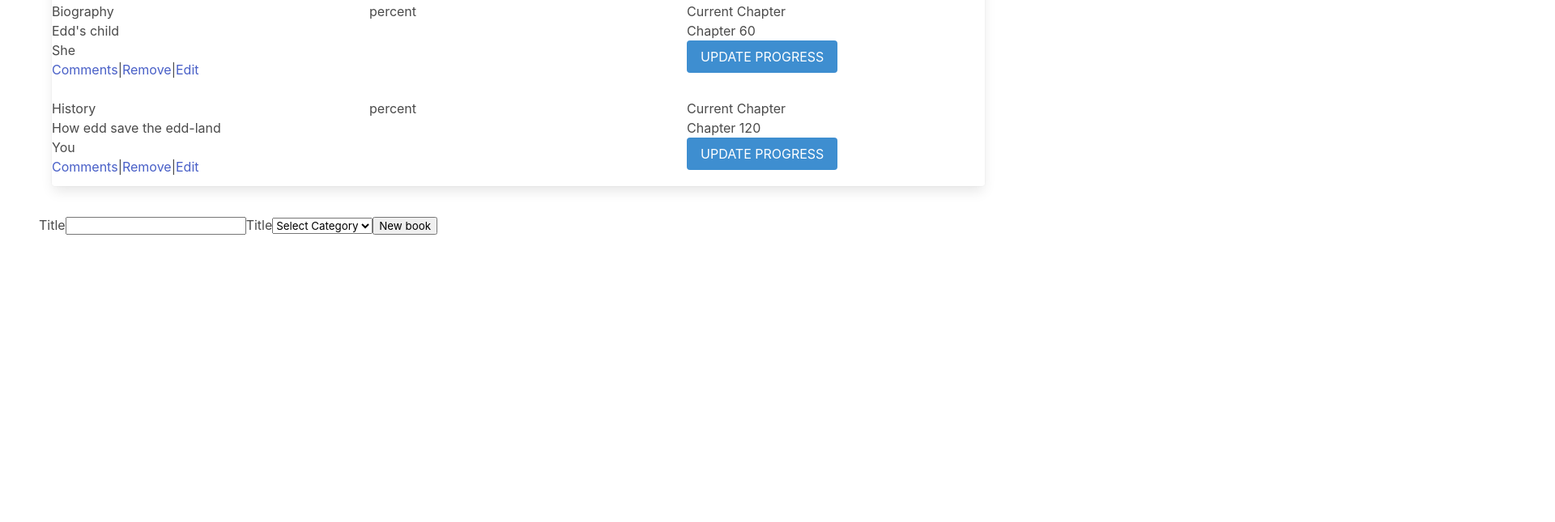
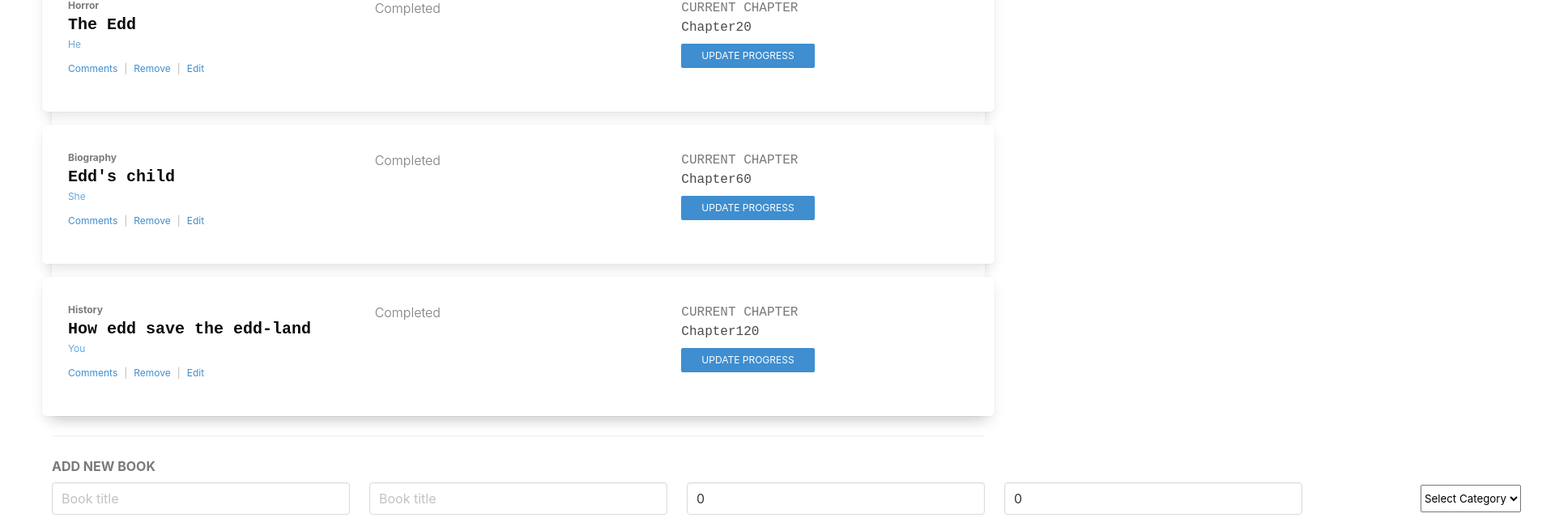
Before and after one commit to edxco/bookstore, a React (Create React App) app: page / in a window 1280 px wide. Shown: the part 290-935 px from the top of the page at 81% size, 1920 px wide, since content can reach past the window. Before the commit the page ends 800 px from the top, so only its background shows below. Built offline with nearby package versions, Linux system fonts and the light colour scheme.

Commit message:
Style with Bulma

```diff
--- a/src/components/Book.js
+++ b/src/components/Book.js
@@ -2,32 +2,49 @@ import React from 'react';
 import PropTypes from 'prop-types';
 
 const Book = ({ book, handleRemoveBook }) => (
-  <div className="columns">
+  <div className="my-4">
+    <div className="columns my-4 box">
       <div className="column">
         <div>
-        <p>{book.category}</p>
-        <h1>{book.title}</h1>
-        <p>{book.author}</p>
+          <p className="is-size-7 has-text-weight-bold has-text-grey">
+            {book.category}
+          </p>
+          <h1 className="is-size-5 has-text-weight-bold has-text-black is-family-monospace">
+            {book.title}
+          </h1>
+          <p className="is-size-7 has-text-weight-light has-text-info">
+            {book.author}
+          </p>
         </div>
-      <div className="is-flex">
-        <a href="#!">Comments</a>
-        <div>|</div>
-        <a href="#!" onClick={() => handleRemoveBook(book)}>Remove</a>
-        <div>|</div>
-        <a href="#!">Edit</a>
+        <div className="is-flex is-size-7 my-3">
+          <a href="#!" className="has-text-info">
+            Comments
+          </a>
+          <div className="mx-2 has-text-grey-light">|</div>
+          <a href="#!" className="has-text-info" onClick={() => handleRemoveBook(book)}>
+            Remove
+          </a>
+          <div className="mx-2 has-text-grey-light">|</div>
+          <a href="#!" className="has-text-info">
+            Edit
+          </a>
         </div>
       </div>
-    <div className="column">
-      percent
+      <div className="column has-text-weight-light has-text-grey">
+        Completed
       </div>
-    <div className="column">
-      <p>Current Chapter</p>
-      <h1>
+      <div className="column is-family-monospace">
+        <p className="is-size-6 has-text-weight-light has-text-grey is-uppercase">
+          Current Chapter
+        </p>
+        <h1 className="mb-2">
           Chapter
-        {' '}
           {book.chapter}
         </h1>
-      <button className="button is-info" type="button">UPDATE PROGRESS</button>
+        <button className="button is-info is-small px-5" type="button">
+          UPDATE PROGRESS
+        </button>
+      </div>
     </div>
   </div>
 );
--- a/src/containers/BookForm.js
+++ b/src/containers/BookForm.js
@@ -19,6 +19,9 @@ const BookForm = ({ createNewBook }) => {
     id: uniqid(),
     title: '',
     category: '',
+    author: '',
+    totalChapter: 0,
+    chapter: 0,
   });
 
   const handleChange = ({ target }) => {
@@ -35,20 +38,70 @@ const BookForm = ({ createNewBook }) => {
       id: uniqid.process(),
       title: '',
       category: '',
+      author: '',
+      totalChapter: 0,
+      chapter: 0,
     });
   };
 
   return (
-    <div className="container m-6">
-      <form>
-        <label htmlFor="title">
-          Title
-          <input value={data.title} onChange={handleChange} id="title" name="title" type="text" />
-        </label>
+    <div className="container mx-auto">
+      <hr />
+      <div className="has-text-weight-bold has-text-grey mb-2">
+        ADD NEW BOOK
+      </div>
+      <form className="columns is-align-items-center">
+        <div className="column is-one-third is-justify-content-center is-flex">
+          <input
+            className="input"
+            value={data.title}
+            onChange={handleChange}
+            id="title"
+            name="title"
+            type="text"
+            placeholder="Book title"
+          />
+        </div>
 
-        <label htmlFor="options">
-          Title
+        <div className="column is-one-third is-justify-content-center is-flex">
+          <input
+            className="input"
+            value={data.author}
+            onChange={handleChange}
+            id="title"
+            name="title"
+            type="text"
+            placeholder="Book title"
+          />
+        </div>
+
+        <div className="column is-one-third is-justify-content-center is-flex">
+          <input
+            className="input"
+            value={data.totalChapter}
+            onChange={handleChange}
+            id="title"
+            name="title"
+            type="text"
+            placeholder="Book title"
+          />
+        </div>
+
+        <div className="column is-one-third is-justify-content-center is-flex">
+          <input
+            className="input"
+            value={data.chapter}
+            onChange={handleChange}
+            id="title"
+            name="title"
+            type="text"
+            placeholder="Book title"
+          />
+        </div>
+
+        <div className="column is-one-third is-justify-content-center is-flex">
           <select
+            className="select"
             onChange={handleChange}
             name="category"
             id="options"
@@ -63,8 +116,12 @@ const BookForm = ({ createNewBook }) => {
               </option>
             ))}
           </select>
-        </label>
-        <input onClick={(e) => handleClick(e)} type="submit" value="New book" />
+        </div>
+
+        <div className="column is-one-third is-justify-content-center is-flex">
+          <input className="button is-info" onClick={(e) => handleClick(e)} type="submit" value="New book" />
+        </div>
+
       </form>
     </div>
   );
--- a/src/containers/BookList.js
+++ b/src/containers/BookList.js
@@ -25,15 +25,14 @@ const BooksList = ({
   };
 
   return (
-
     <>
       <nav className="navbar container">
         <div className="navbar-brand">
-          <a className="navbar-item" href="https://bulma.io">
-            BOOK STORE
+          <a className="navbar-item has-text-info has-text-weight-bold is-size-4" href="https://nameless-dusk-00402.herokuapp.com/">
+            BOOKSTORE CMS
           </a>
         </div>
-        <div className="navbar-menu">
+        <div className="navbar-menu is-active">
           <div className="navbar-start">
             <div className="navbar-item">
               <a href="#!">Books</a>
@@ -42,23 +41,15 @@ const BooksList = ({
               <CategoryFilter selection={handleFilterChange} />
             </div>
           </div>
-          <div className="navbar-end">
-            l
-          </div>
+          <div className="navbar-end">l</div>
         </div>
       </nav>
 
       <div className="container card">
         {selectedCategory().map((book) => (
-
-          <Book
-            key={book.id}
-            book={book}
-            handleRemoveBook={handleRemoveBook}
-          />
+          <Book key={book.id} book={book} handleRemoveBook={handleRemoveBook} />
         ))}
       </div>
-
     </>
   );
 };
```
Lines whose indentation alone changed are shown as unchanged.
